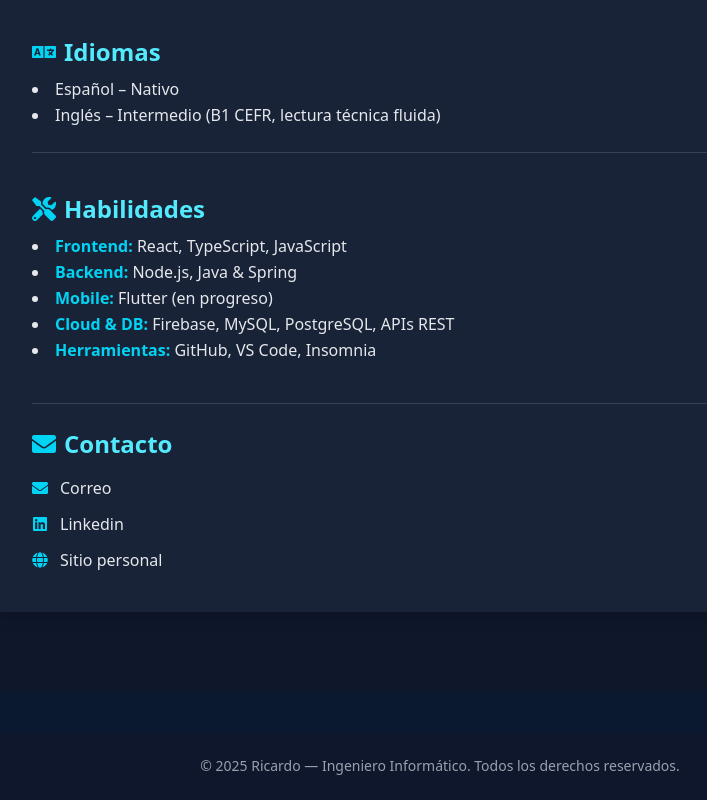
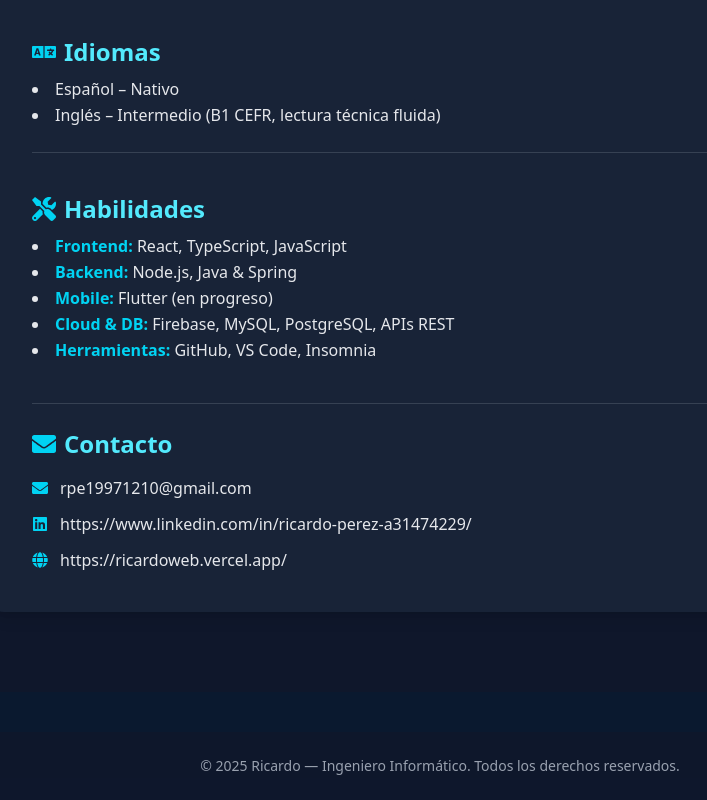
Before and after one commit to blackgoku-97/portafolio, a React (Vite) app: page /curriculum in a window 1280 px wide. Shown: the part 1763-2563 px from the top of the page, without its empty margins (200-907 px from the left). Built offline with nearby package versions, Linux system fonts and the light colour scheme.

Commit message:
mejorando 23

```diff
--- a/src/pages/CurriculumContent.tsx
+++ b/src/pages/CurriculumContent.tsx
@@ -172,7 +172,7 @@ export default function CurriculumContent() {
                 href="mailto:rpe19971210@gmail.com"
                 className="hover:text-cyan-300 transition-colors"
               >
-                Correo
+                rpe19971210@gmail.com
               </a>
             </li>
             <li className="flex items-center gap-3">
@@ -183,7 +183,7 @@ export default function CurriculumContent() {
                 rel="noopener noreferrer"
                 className="hover:text-cyan-300 transition-colors"
               >
-                Linkedin
+                https://www.linkedin.com/in/ricardo-perez-a31474229/
               </a>
             </li>
             <li className="flex items-center gap-3">
@@ -194,7 +194,7 @@ export default function CurriculumContent() {
                 rel="noopener noreferrer"
                 className="hover:text-cyan-300 transition-colors"
               >
-                Sitio personal
+                https://ricardoweb.vercel.app/
               </a>
             </li>
           </ul>
```
